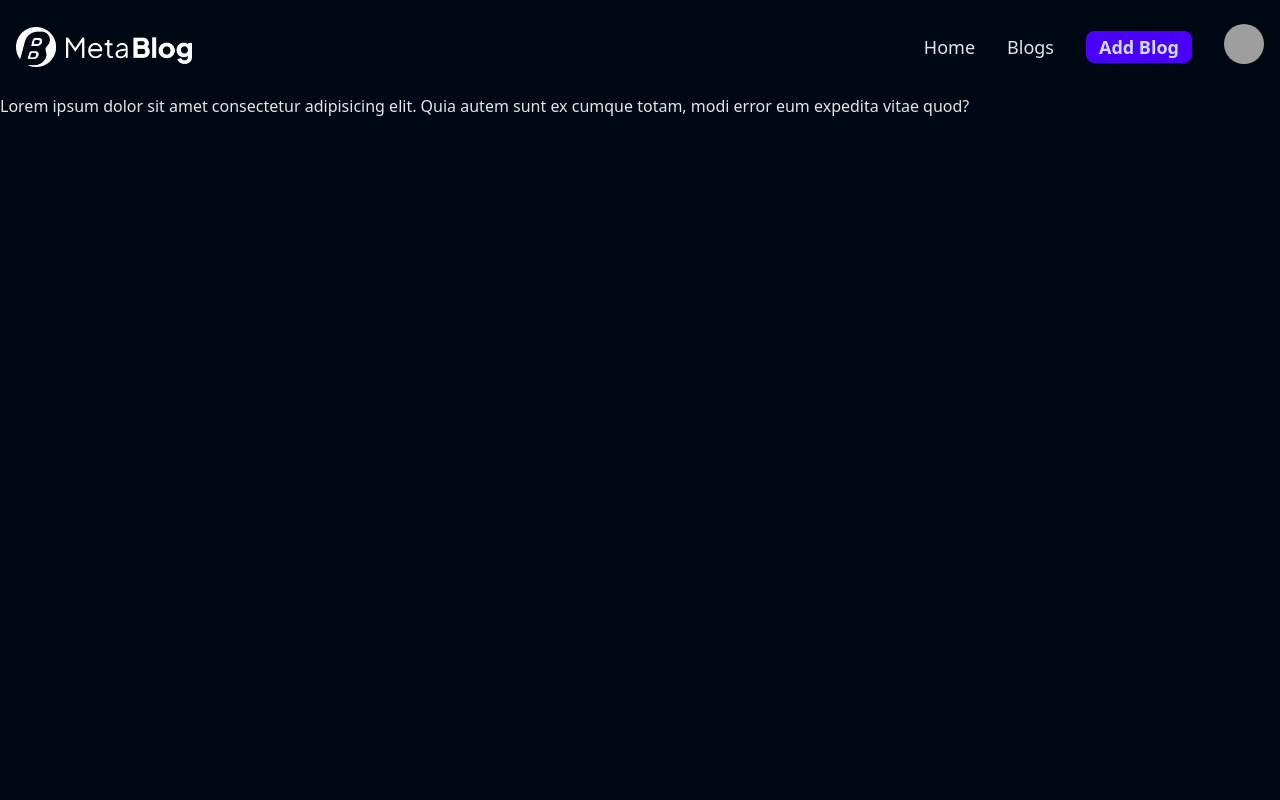
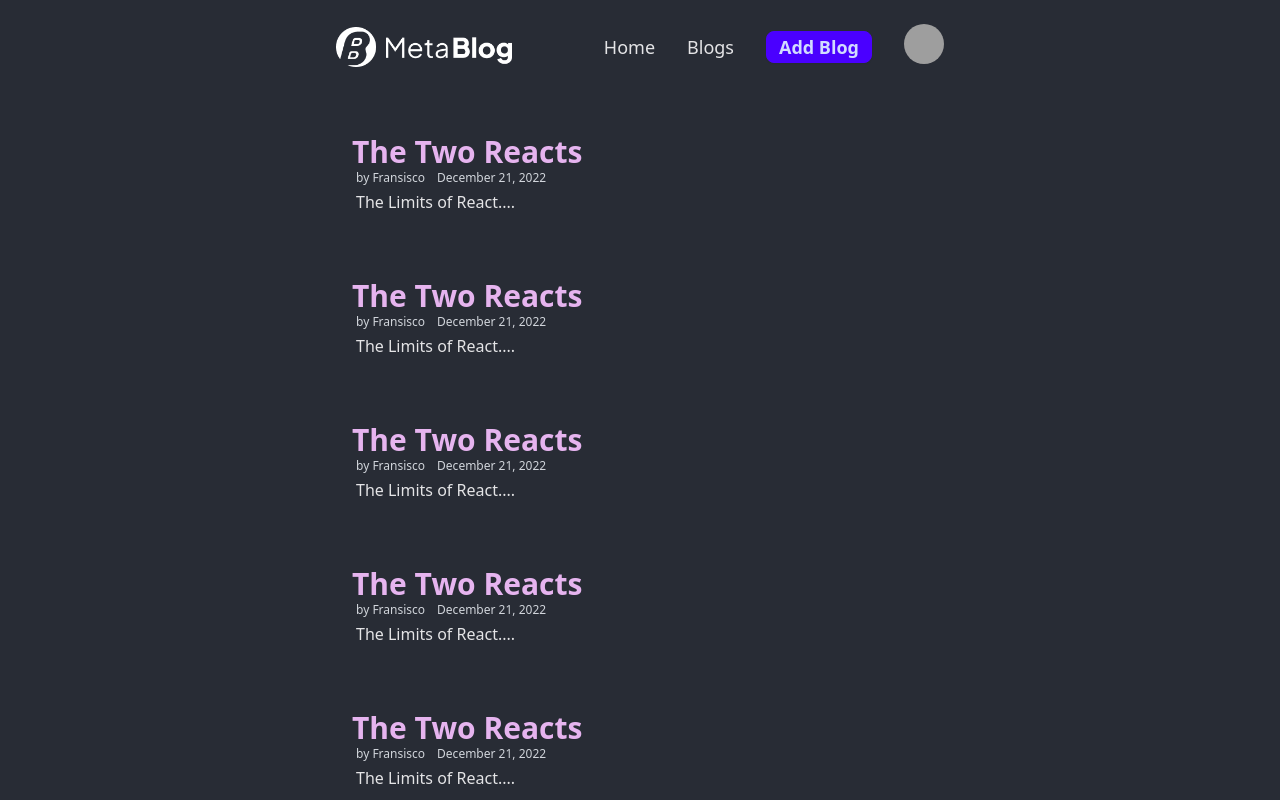
Before and after one commit to devAaus/task1, a React (Vite) app: page / in a window 1280 px wide. Shown: the top 800 px of the page. Built offline with nearby package versions, Linux system fonts and the light colour scheme; grey boxes are pictures that could not be loaded.

Commit message:
added blogs

```diff
--- a/src/App.jsx
+++ b/src/App.jsx
@@ -1,16 +1,21 @@
 import { Route, Routes } from "react-router-dom"
 import Home from "./pages/Home"
 import Navbar from "./components/Navbar"
+import AddBlog from "./pages/AddBlog"
 
 function App() {
 
    return (
-      <div className="bg-[#000814]">
-         <main className="min-h-screen max-w-screen-xl mx-auto text-[#e5e5e5]">
+      <div className="bg-bg">
+         <main className="min-h-screen max-w-screen-sm mx-auto text-text">
             <Navbar />
-            <Routes>
-               <Route path="/" element={<Home />} />
-            </Routes>
+
+            <div className="py-6 px-8">
+               <Routes>
+                  <Route path="/" element={<Home />} />
+                  <Route path="/add-blog" element={<AddBlog />} />
+               </Routes>
+            </div>
          </main>
       </div>
    )
--- /dev/null
+++ b/src/components/BlogCard.jsx
@@ -0,0 +1,30 @@
+import React from 'react'
+
+const BlogCard = () => {
+    return (
+        <div className='py-4 hover:scale-[1.005] transition-all duration-300 ease-in-out flex flex-col items-start justify-center'>
+            <article>
+                <h2 className='text-3xl text-title font-bold'>
+                    The Two Reacts
+                </h2>
+
+                <div className='flex gap-2 font-medium'>
+                    <p className='text-xs text-gray-300 ml-1'>
+                        by Fransisco
+                    </p>
+
+                    <p className='text-xs text-gray-300 ml-1'>
+                        December 21, 2022
+                    </p>
+                </div>
+
+                <p className='text-base mt-1 ml-1 font-medium'>
+                    The Limits of React....
+                </p>
+
+            </article>
+        </div>
+    )
+}
+
+export default BlogCard
--- a/src/pages/Home.jsx
+++ b/src/pages/Home.jsx
@@ -1,9 +1,16 @@
 import React from 'react'
+import BlogCard from '../components/BlogCard'
 
 const Home = () => {
     return (
-        <div className=''>
-            Lorem ipsum dolor sit amet consectetur adipisicing elit. Quia autem sunt ex cumque totam, modi error eum expedita vitae quod?
+        <div className='flex flex-col gap-8 items-start'>
+            <BlogCard />
+            <BlogCard />
+            <BlogCard />
+            <BlogCard />
+            <BlogCard />
+            <BlogCard />
+            <BlogCard />
         </div>
     )
 }
--- a/tailwind.config.js
+++ b/tailwind.config.js
@@ -5,7 +5,13 @@ export default {
     "./src/**/*.{js,ts,jsx,tsx}",
   ],
   theme: {
-    extend: {},
+    extend: {
+      colors: {
+        'bg': '#282c35',
+        'text': '#e4e4e6',
+        'title': '#e6b4ef'
+      }
+    },
   },
   plugins: [
     require('daisyui'),
```
